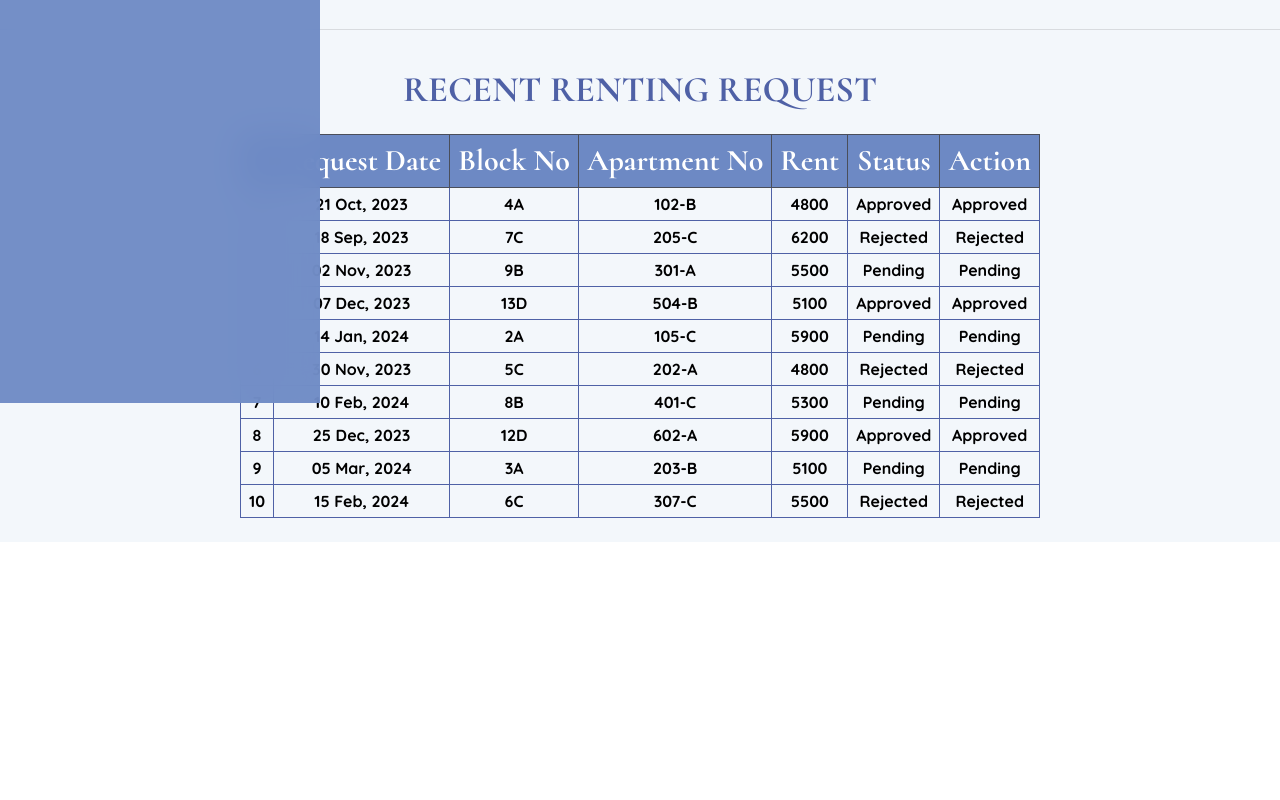
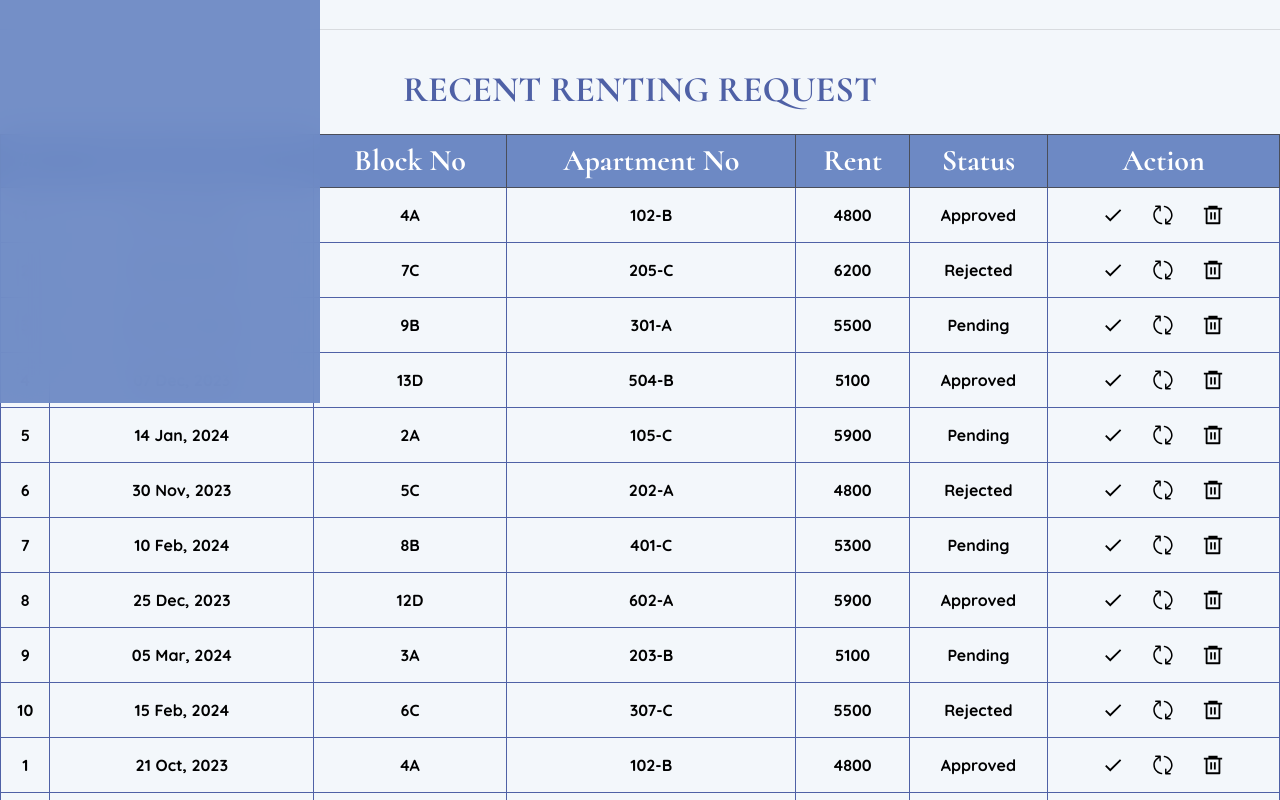
Before and after one commit to muhammad-shahin/apartment-management-client, a React (Vite) app: page /dashboard/profile in a window 1280 px wide. Shown: the part 500-1300 px from the top of the page. Before the commit the page ends 1042 px from the top, so only its background shows below. Built offline with nearby package versions, Linux system fonts and the light colour scheme; no server answers.

Commit message:
table style & content added

```diff
--- a/src/Components/UserProfile/UserProfile.jsx
+++ b/src/Components/UserProfile/UserProfile.jsx
@@ -4,7 +4,6 @@ import { RiDashboardFill } from 'react-icons/ri';
 import { AiOutlineShoppingCart } from 'react-icons/ai';
 import { useContext } from 'react';
 import { AuthContext } from '../../AuthProvider/AuthProvider';
-import { VscAccount } from 'react-icons/vsc';
 
 const UserProfile = () => {
   const { user, logoutUser, showProfile } = useContext(AuthContext);
--- a/src/Layouts/Navbar/Navbar.jsx
+++ b/src/Layouts/Navbar/Navbar.jsx
@@ -18,7 +18,7 @@ const Navbar = () => {
   useEffect(() => {
     const handleScroll = () => {
       const scrollY = window.scrollY;
-      const isScrollPast = scrollY >= 0.4 * window.innerHeight;
+      const isScrollPast = scrollY >= 0.5 * window.innerHeight;
       setIsSticky(isScrollPast);
     };
 
@@ -185,7 +185,7 @@ const Navbar = () => {
         {/* hamburger menu */}
         <div className='lg:hidden'>
           <Hamburger
-            color='#926a3c'
+            color='#5a72b6'
             toggled={isOpen}
             toggle={setOpen}
             size={30}
--- a/src/Pages/Dashboard/Profile/Profile.jsx
+++ b/src/Pages/Dashboard/Profile/Profile.jsx
@@ -16,7 +16,8 @@ const Profile = () => {
   ];
   const { user } = useContext(AuthContext);
   return (
-    <div className='bg-primary-50 lg:min-h-[88vh] min-h-[100vh] leading-none'>
+    <div className='bg-primary-50 lg:min-h-[88vh] min-h-[100vh] leading-none px-[5%] lg:px-0 w-full mx-auto'>
+      {/* cover image */}
       <div className='h-[180px] w-full overflow-hidden'>
         <div className='relative w-full h-full'>
           <img
--- a/src/Shared/DashboardTable.jsx
+++ b/src/Shared/DashboardTable.jsx
@@ -1,11 +1,11 @@
 import PropTypes from 'prop-types';
-import SecondaryButton from './SecondaryButton';
 import apartmentData from '../../public/apartmentData.json';
+import TableActionButtons from './TableActionButtons';
 
 const DashboardTable = ({ children, tableHead }) => {
   return (
     <div className='py-6 overflow-auto'>
-      <table className='w-fit mx-auto min-w-[60vw]'>
+      <table className='w-full mx-auto min-w-[60vw]'>
         <thead>
           <tr className='bg-primary-500 text-white-50 text-2xl lg:text-3xl'>
             {tableHead.map((rowName, index) => (
@@ -42,10 +42,45 @@ const DashboardTable = ({ children, tableHead }) => {
                 {requested.status}
               </td>
               <td className='border border-primary-700 p-2'>
-                {requested.status}
+                <TableActionButtons
+                  add='Approve'
+                  update='Update'
+                  remove='Remove'
+                />
               </td>
             </tr>
           ))}
+          {apartmentData.map((requested, index) => (
+            <tr
+              key={requested.blockNo + index}
+              className='border border-primary-700'
+            >
+              <td className='border border-primary-700 p-2'>{index + 1}</td>
+              <td className='border border-primary-700 p-2'>
+                {requested.requestDate}
+              </td>
+              <td className='border border-primary-700 p-2'>
+                {requested.blockNo}
+              </td>
+              <td className='border border-primary-700 p-2'>
+                {requested.ApartmentNo}
+              </td>
+              <td className='border border-primary-700 p-2'>
+                {requested.rent}
+              </td>
+              <td className='border border-primary-700 p-2'>
+                {requested.status}
+              </td>
+              <td className='border border-primary-700 p-2'>
+                <TableActionButtons
+                  add='Approve'
+                  update='Update'
+                  remove='Remove'
+                />
+              </td>
+            </tr>
+          ))}
+          {children}
         </tbody>
       </table>
     </div>
--- /dev/null
+++ b/src/Shared/TableActionButtons.jsx
@@ -0,0 +1,59 @@
+import PropTypes from 'prop-types';
+import { RxUpdate } from 'react-icons/rx';
+import { RiDeleteBin6Line } from 'react-icons/ri';
+import { MdDone } from 'react-icons/md';
+
+const TableActionButtons = ({
+  children,
+  add,
+  remove,
+  update,
+  handleUpdate,
+  handleRemove,
+  handleAdd,
+}) => {
+  return (
+    <div className='flex justify-center items-center gap-3'>
+      {add && (
+        <button
+          className='bg-blue-400 rounded-full p-2 hover:bg-primary-600 hover:text-white-50 duration-300'
+          onClick={handleAdd}
+          title={add}
+        >
+          <MdDone className='text-[22px] text-white' />
+        </button>
+      )}
+      {remove && (
+        <button
+          className='bg-blue-400 rounded-full p-2 hover:bg-primary-600 hover:text-white-50 duration-300'
+          onClick={handleUpdate}
+          title={update}
+        >
+          <RxUpdate className='text-[22px] text-white' />
+        </button>
+      )}
+      {update && (
+        <button
+          className='bg-blue-400 rounded-full p-2 hover:bg-primary-600 hover:text-white-50 duration-300'
+          onClick={handleRemove}
+          title={remove}
+        >
+          <RiDeleteBin6Line className='text-[22px] text-white' />
+        </button>
+      )}
+      {children}
+    </div>
+  );
+};
+
+TableActionButtons.propTypes = {
+  children: PropTypes.node,
+  add: PropTypes.string,
+  remove: PropTypes.string,
+  update: PropTypes.string,
+  handleRemove: PropTypes.func,
+  handleUpdate: PropTypes.func,
+  handleAdd: PropTypes.func,
+};
+
+export default TableActionButtons;
```
